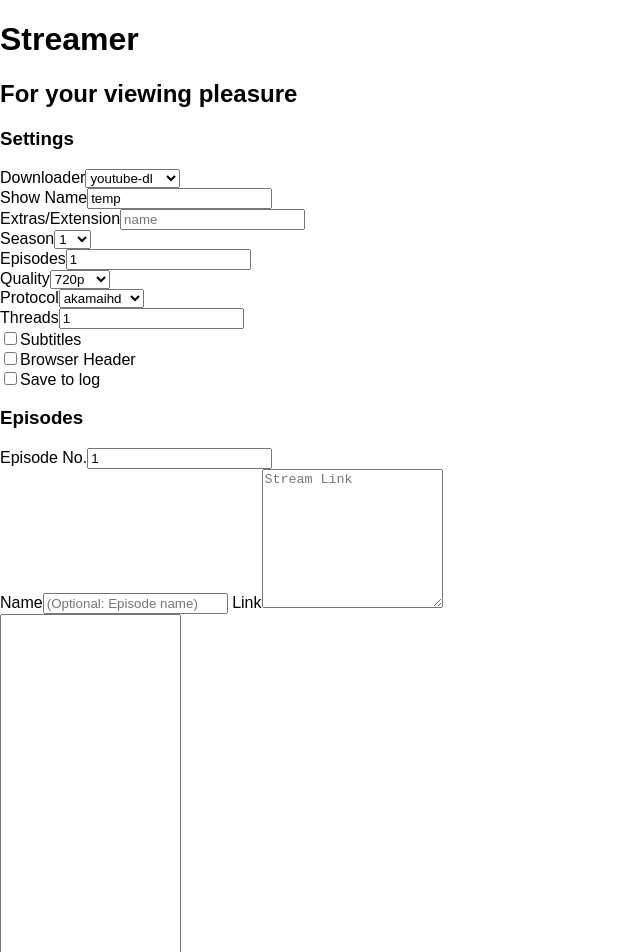
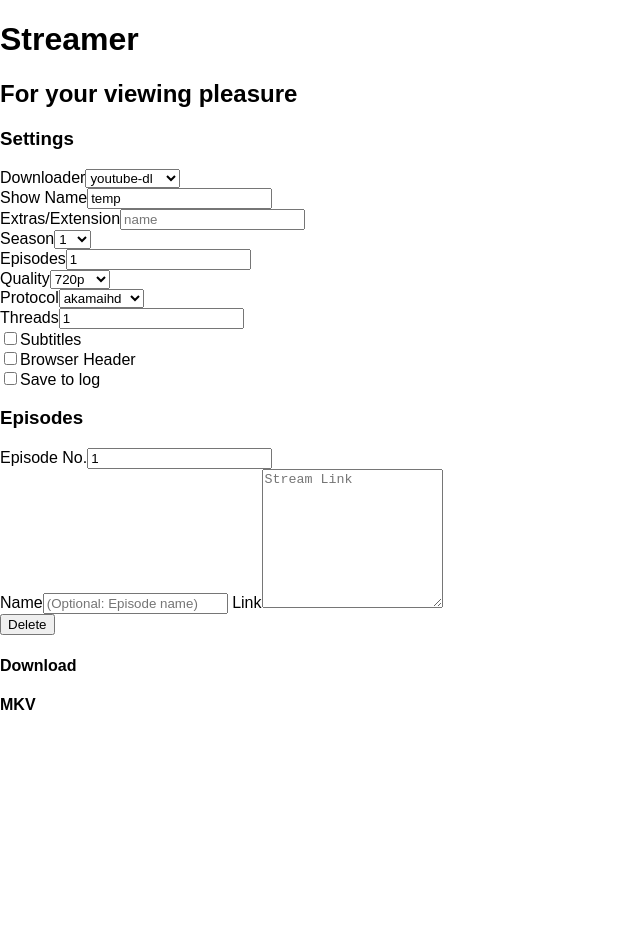
Before and after one commit to hateradio/strmr, a React (Create React App) app: page / in a window 1280 px wide. Shown: the top 952 px of the page, without its empty margins (0-640 px from the left). After the commit the page ends 800 px from the top, so only its background shows below. Built offline with nearby package versions, Linux system fonts and the light colour scheme.

Commit message:
refactor(form)
Refactor the Form.
Create new command entries for Ytdl.
Add functionality to delete episode data.
Adds yarn.

```diff
--- a/src/App.css
+++ b/src/App.css
@@ -7,4 +7,8 @@
   height: 80px;
 }
 
+textarea {
+  font-family: 'Lucida Mono', 'Courier New', Courier, monospace
+}
+
 @import './foundation.css'
--- a/src/App.js
+++ b/src/App.js
@@ -1,8 +1,6 @@
 import React, { Component } from 'react';
 import Episode from './components/Episode'
-import Selector from './components/Selector'
-import Livestreamer from './components/Livestreamer'
-import Ytdl from './components/Ytdl'
+import Form, {downloaders} from './components/Form'
 import './App.css';
 
 class App extends Component {
@@ -21,23 +19,29 @@ class App extends Component {
     log: false
   }
 
-  static downloaders = {livestreamer: Livestreamer, 'youtube-dl': Ytdl}
-
-  static protocols = ['akamaihd', 'hds', 'hls', 'hlsvariant', 'httpstream', 'rtmp', 'rtmpe', 'rtmps', 'rtmpt', 'rtmpte']
-
   constructor(props) {
     super(props)
 
-    const saved = JSON.parse(localStorage.getItem('streamer'))
-
-    this.state = saved ? {
-      ...this.initialState,
-      ...saved
-    } : this.initialState
+    this.state = this.initialState
   }
 
-  componentDidUpdate() {
+  loadStorage() {
+    const saved = JSON.parse(localStorage.getItem('streamer'))
+    const state = saved ? { ...this.initialState, ...saved } : this.initialState
+    this.setState(state)
+  }
+
+  saveStorage = () => {
     localStorage.setItem('streamer', JSON.stringify(this.state))
+  }
+
+  componentDidMount() {
+    this.loadStorage()
+  }
+
+  componentWillUnmount() {
+    window.removeEventListener('beforeunload', this.saveStorage);
+    this.saveStorage()
   }
 
   /**
@@ -48,29 +52,40 @@ class App extends Component {
       const { type, checked, value } = e.target
       this.setState({
         [property]: type === 'checkbox' ? checked : value
-      })
+      }, this.saveStorage)
     }
   }
 
   episodeToState = episode => {
     const update = [...this.state.episodeData]
     update[episode.id] = episode
-    this.setState({
-      episodeData: update
-    })
+    this.setState({episodeData: update}, this.saveStorage)
+  }
+
+  episodeDelete = index => {
+    let copy = [...this.state.episodeData]
+    delete copy[index]
+    copy.splice(index, 1)
+
+    console.log('episodeDelete')
+    this.setState({episodeData: copy}) // this.saveStorage
   }
 
   render() {
-    const { title, season, quality, episodes, protocol, threads, extras, episodeData, browser, downloader, log } = this.state
+    const { episodes, episodeData, downloader } = this.state
 
-    const seasons = Array(20).fill(1).map((e, i) => i + 1)
+    const commands = downloaders[downloader].getRaw(this.state)
 
-    const commands = App.downloaders[downloader].getFormatted(this.state)
+    // console.log(commands)
+
+    console.log('render', episodeData)
 
     const episodeInputs = Array(+episodes).fill(1).map((e, i) => {
       const d = episodeData[i] || {}
-      return <Episode key={i} id={i} title={d.title} number={d.number || (i + 1)} uri={d.uri} update={this.episodeToState} />
+      return <Episode key={i} id={i} title={d.title} number={d.number || (i + 1)} uri={d.uri} update={this.episodeToState} delete={this.episodeDelete} />
     })
+
+    console.log('imps', episodeInputs)
 
     return (<React.Fragment>
       <div className="callout large primary">
@@ -81,52 +96,7 @@ class App extends Component {
       </div>
       <div className="grid-container">
         <div className="row">
-          <h3>Settings</h3>
-          <div className="columns small-2">
-            <Selector label="Downloader" onChange={this.inputToState('downloader')} list={Object.keys(App.downloaders)} defaultValue={downloader} />
-          </div>
-          <div className="columns small-5">
-            <label>Show Name
-              <input id="title" type="text" placeholder="Show" onChange={this.inputToState('title')} defaultValue={title} />
-            </label>
-          </div>
-          <div className="columns small-5">
-            <label>Extras/Extension
-              <input id="name" type="text" placeholder="name" onChange={this.inputToState('extras')} defaultValue={extras} />
-            </label>
-          </div>
-
-          <div className="columns small-1">
-            <Selector label="Season" onChange={this.inputToState('season')} list={seasons} defaultValue={season} />
-          </div>
-          <div className="columns small-1">
-            <label>Episodes
-                <input id="episodes" placeholder="#" defaultValue={episodes} type="number" onChange={this.inputToState('episodes')} />
-            </label>
-          </div>
-          <div className="columns small-2">
-            <Selector label="Quality" onChange={this.inputToState('quality')} list={['720p', '1080p']} defaultValue={quality} />
-          </div>
-          <div className="columns small-3">
-            <Selector label="Protocol" onChange={this.inputToState('protocol')} list={App.protocols} defaultValue={protocol} />
-          </div>
-          <div className="columns small-2">
-            <label>Threads
-                <input id="threads" placeholder="#" defaultValue={threads} type="number" onChange={this.inputToState('threads')} />
-            </label>
-          </div>
-          <div className="columns small-3">
-            <input id="subs" type="checkbox" onChange={this.inputToState('subs')} defaultChecked={browser} />
-            <label htmlFor="subs">Subtitles</label>
-          </div>
-          <div className="columns small-3">
-            <input id="browser" type="checkbox" onChange={this.inputToState('browser')} defaultChecked={browser} />
-            <label htmlFor="browser">Browser Header</label>
-          </div>
-          <div className="columns small-3">
-            <input id="log" type="checkbox" onChange={this.inputToState('log')} defaultChecked={log} />
-            <label htmlFor="log">Save to log</label>
-          </div>
+          <Form inputToState={this.inputToState} {...this.state} />
         </div>
 
         <div className="row">
@@ -134,9 +104,23 @@ class App extends Component {
           {episodeInputs}
         </div>
         <div className="row">
-          {commands.length > 0 ? <h3>Command</h3> : ''}
+          {commands.download.length > 0 ? <h3>Command</h3> : ''}
           <div className="columns small-12">
-            <textarea id="out" style={{ fontFamily: "'Lucida Mono', 'Courier New', Courier, monospace", height: '500px' }} value={commands + '\n'} />
+            <h4>Download</h4>
+            {commands.download.map((_, i) => {
+              return (<React.Fragment key={i}>
+                <h5>{_.title}</h5>
+                <textarea onClick={e => e.target.select()} defaultValue={_.cmd}></textarea>
+                </React.Fragment>)
+            })}
+
+            <h4>MKV</h4>
+            {commands.mkv.map((_, i) => {
+              return (<React.Fragment key={i}>
+                <h5>{_.title}</h5>
+                <textarea onClick={e => e.target.select()} defaultValue={_.cmd}></textarea>
+                </React.Fragment>)
+            })}
           </div>
         </div>
       </div>
--- a/src/components/Episode.jsx
+++ b/src/components/Episode.jsx
@@ -1,6 +1,6 @@
 import React from 'react';
 
-const Episode = (props) => {
+const Episode = props => {
 
     const change = e => {
         const id = e.target.id
@@ -10,6 +10,10 @@ const Episode = (props) => {
             title: id === 'episodeName' ? e.target.value : props.title,
             uri: id === 'episodeUri' ? e.target.value : props.uri
         })
+    }
+
+    const remove = () => {
+        props.delete(+props.id)
     }
 
     return (
@@ -28,6 +32,9 @@ const Episode = (props) => {
                 <label>Link
                     <textarea id="episodeUri" placeholder="Stream Link" defaultValue={props.uri} onChange={change} style={{ height: "10em" }} />
                 </label>
+                <div>
+                    <button type="button" className="button tiny" onClick={remove}>Delete</button>
+                </div>
             </div>
         </React.Fragment>
     )
--- /dev/null
+++ b/src/components/Form.jsx
@@ -0,0 +1,69 @@
+import React from 'react';
+
+import Livestreamer from './Livestreamer'
+import Ytdl from './Ytdl'
+import Selector from './Selector'
+
+export const downloaders = {livestreamer: Livestreamer, 'youtube-dl': Ytdl}
+
+const protocols = ['akamaihd', 'hds', 'hls', 'hlsvariant', 'httpstream', 'rtmp', 'rtmpe', 'rtmps', 'rtmpt', 'rtmpte']
+
+
+const Form = props => {
+
+    const { title, season, quality, episodes, protocol, threads, extras, browser, downloader, log } = props
+
+
+    const seasons = Array(20).fill(1).map((e, i) => i + 1)
+
+    return (<React.Fragment>
+        <h3>Settings</h3>
+        <div className="columns small-2">
+          <Selector label="Downloader" onChange={props.inputToState('downloader')} list={Object.keys(downloaders)} defaultValue={downloader} />
+        </div>
+        <div className="columns small-5">
+          <label>Show Name
+            <input id="title" type="text" placeholder="Show" onChange={props.inputToState('title')} defaultValue={title} />
+          </label>
+        </div>
+        <div className="columns small-5">
+          <label>Extras/Extension
+            <input id="name" type="text" placeholder="name" onChange={props.inputToState('extras')} defaultValue={extras} />
+          </label>
+        </div>
+
+        <div className="columns small-1">
+          <Selector label="Season" onChange={props.inputToState('season')} list={seasons} defaultValue={season} />
+        </div>
+        <div className="columns small-1">
+          <label>Episodes
+              <input id="episodes" placeholder="#" defaultValue={episodes} type="number" onChange={props.inputToState('episodes')} />
+          </label>
+        </div>
+        <div className="columns small-2">
+          <Selector label="Quality" onChange={props.inputToState('quality')} list={['720p', '1080p']} defaultValue={quality} />
+        </div>
+        <div className="columns small-3">
+          <Selector label="Protocol" onChange={props.inputToState('protocol')} list={protocols} defaultValue={protocol} />
+        </div>
+        <div className="columns small-2">
+          <label>Threads
+              <input id="threads" placeholder="#" defaultValue={threads} type="number" onChange={props.inputToState('threads')} />
+          </label>
+        </div>
+        <div className="columns small-3">
+          <input id="subs" type="checkbox" onChange={props.inputToState('subs')} defaultChecked={browser} />
+          <label htmlFor="subs">Subtitles</label>
+        </div>
+        <div className="columns small-3">
+          <input id="browser" type="checkbox" onChange={props.inputToState('browser')} defaultChecked={browser} />
+          <label htmlFor="browser">Browser Header</label>
+        </div>
+        <div className="columns small-3">
+          <input id="log" type="checkbox" onChange={props.inputToState('log')} defaultChecked={log} />
+          <label htmlFor="log">Save to log</label>
+        </div>
+    </React.Fragment>)
+}
+
+export default Form
--- a/src/components/Ytdl.js
+++ b/src/components/Ytdl.js
@@ -4,26 +4,52 @@ class Ytdl {
     static make(state) {
         const { title, season, quality, episodes, episodeData, extras, subs, log } = state
 
-        const commands = episodeData.slice(0, episodes > 0 ? episodes : 0).filter(ep => ep).map(ep => {
+        const download = episodeData.slice(0, episodes > 0 ? episodes : 0).filter(ep => ep).map(ep => {
             const { number, uri = '' } = ep
 
             let id = `S${Formatter.pad(season)}E${Formatter.pad(number)}`
 
             let subcmd = subs ? '--write-sub --sub-format ttml --convert-subtitles srt --embed-subs --merge-output-format mkv' : ''
 
-            // --external-downloader aria2c --external-downloader-args "-c -j ${threads} -x ${threads} -s ${threads} -k 10M"
-            // --external-downloader aria2c --external-downloader-args "-j 16 -s 16 -x 16 -k 5M"
+            const epCmd = `${Formatter.escape(title)}.${id}${Formatter.showTitle(ep.title)}.${quality}.${extras}`
 
-            const cmd = `# ${id}\nyoutube-dl -f "bestvideo[height<=${quality.replace('p', '')}]+bestaudio/best[height<=${quality.replace('p', '')}]" ${subcmd} ${uri} -o "${Formatter.escape(title)}.${id}${Formatter.showTitle(ep.title)}.${quality}.${extras}.%(ext)s" --cookies cookies.txt ${log ? '&> ytdl.log' : ''}`.trim()
+            const cmd = `youtube-dl -f "bestvideo[height<=${quality.replace('p', '')}]+bestaudio/best[height<=${quality.replace('p', '')}]" ${subcmd} ${uri} -o "${epCmd}.%(ext)s" --cookies cookies.txt ${log ? '&> ytdl.log' : ''}`.trim()
 
-            return cmd
+            return {title: `# ${id}`, cmd}
         })
 
-        return commands
+        const mkv = episodeData.slice(0, episodes > 0 ? episodes : 0).filter(ep => ep).map(ep => {
+            const { number } = ep
+
+            let id = `S${Formatter.pad(season)}E${Formatter.pad(number)}`
+            const name = `${Formatter.escape(title)}.${id}${Formatter.showTitle(ep.title)}.${quality}.${extras}`
+
+            return {title: `# ${id}`, name}
+        })
+
+        return {download, mkv}
+    }
+
+    static windows(mkv) {
+        return {
+            title: mkv.title,
+            cmd: `"C:\\Program Files\\MKVToolNix\\mkvmerge.exe" --ui-language en --output ^"${mkv.name}.mkv^" --language 0:eng --default-track 0:no ^"^(^" ^"${mkv.name}.srt^" ^"^)^" --language 0:eng --language 1:eng --default-track 1:yes ^"^(^" ^"${mkv.name}.mp4^" ^"^)^" --track-order 1:0,1:1,0:0`
+        }
+    }
+
+    static nix(title) {
+        return `mkvmerge --ui-language en --output '${title}.mkv' --language 0:eng --default-track 0:yes --language 1:eng --default-track 1:yes --sub-charset 2:UTF-8 --language 2:eng '(' '${title}.mkv' ')' --track-order 0:0,0:1,0:2`
+    }
+
+    static getRaw(state) {
+        const cms = Ytdl.make(state)
+        cms.mkv = cms.mkv.map(Ytdl.windows)
+        return cms
     }
 
     static getFormatted(state) {
-        return Ytdl.make(state).join('\n\n')
+        const cmds = Ytdl.make(state)
+        return cmds.download.join('\n\n') + '\n\n' + cmds.mkv.map(Ytdl.windows).join('\n\n')
     }
 }
 
```
Also changed, not shown: 1 other file (tests, documents, lock files or other folders).
